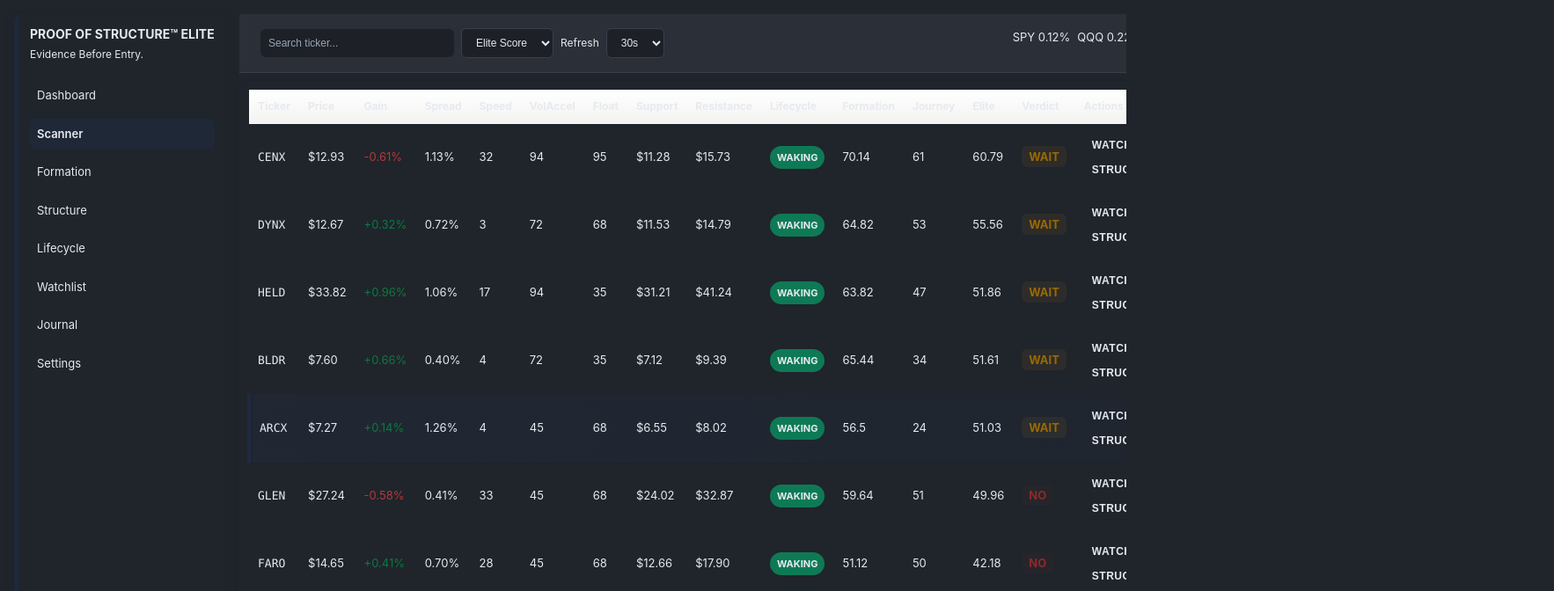
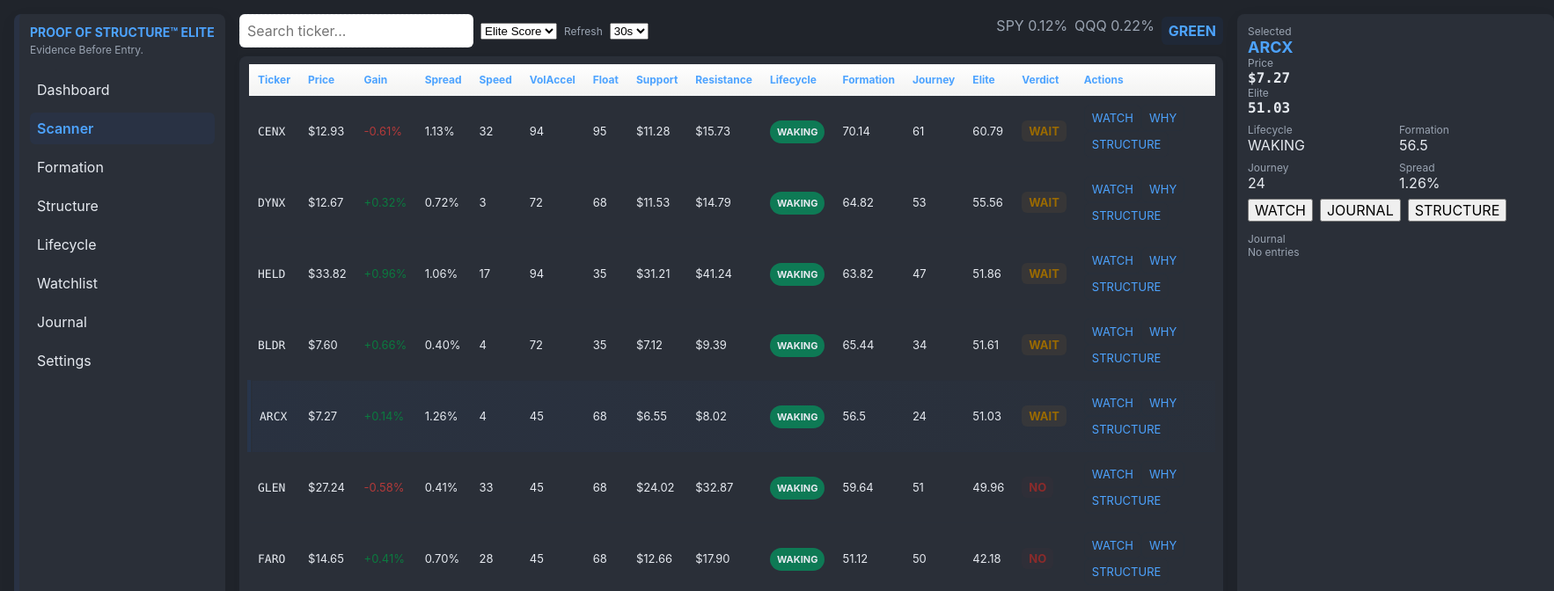
Before and after one commit to Jpuck412/puck-scanner, a Next.js app: page / in a window 1280 px wide. Shown: the top 672 px of the page at 88% size, 1766 px wide, since content can reach past the window. Built offline with nearby package versions, Linux system fonts and the light colour scheme.

Commit message:
Update globals.css

```diff
--- a/app/globals.css
+++ b/app/globals.css
@@ -1,263 +1,36 @@
+:root {
+  --bg: #20242b;
+  --panel: #2a2f38;
+  --deep: #1b2027;
+  --border: #3a404c;
+  --text: #e6eaf0;
+  --muted: #9aa4b2;
+  --blue: #4da3ff;
+  --green: #00d084;
+  --yellow: #ffb547;
+  --red: #ff5c5c;
+}
+
 * {
   box-sizing: border-box;
-  margin: 0;
-  padding: 0;
 }
 
-html, body {
-  width: 100%;
-  height: 100%;
-  background: #20242B;
-  color: #E6EAF0;
-  font-family: -apple-system, BlinkMacSystemFont, 'Segoe UI', 'Roboto', 'Oxygen', 'Ubuntu', 'Cantarell', sans-serif;
-  font-size: 13px;
-  line-height: 1.5;
-  overflow: hidden;
+html,
+body {
+  margin: 0;
+  min-height: 100%;
+  background: var(--bg);
+  color: var(--text);
+  font-family: Inter, system-ui, -apple-system, BlinkMacSystemFont, "Segoe UI",
+    sans-serif;
 }
 
-:root {
-  --bg-primary: #20242B;
-  --bg-panel: #2A2F38;
-  --border-color: #3A404C;
-  --text-primary: #E6EAF0;
-  --text-secondary: #9AA4B2;
-  --accent-blue: #4DA3FF;
-  --success: #00D084;
-  --warning: #FFB547;
-  --danger: #FF5C5C;
-  --header-height: 64px;
-  --sidebar-width: 280px;
-  --transition: all 0.2s ease;
+button,
+input,
+textarea {
+  font: inherit;
 }
 
-/* ============================================================ */
-/* TYPOGRAPHY */
-/* ============================================================ */
-
-h1 {
-  font-size: 32px;
-  font-weight: 700;
-  letter-spacing: -0.5px;
+button {
+  cursor: pointer;
 }
-
-h2 {
-  font-size: 24px;
-  font-weight: 700;
-}
-
-h3 {
-  font-size: 16px;
-  font-weight: 700;
-}
-
-h4 {
-  font-size: 13px;
-  font-weight: 700;
-  text-transform: uppercase;
-  letter-spacing: 1px;
-  color: var(--accent-blue);
-}
-
-p {
-  font-size: 13px;
-  color: var(--text-secondary);
-}
-
-small {
-  font-size: 11px;
-  color: var(--text-secondary);
-  text-transform: uppercase;
-  letter-spacing: 0.5px;
-}
-
-code {
-  font-family: 'SF Mono', Monaco, 'Cascadia Code', 'Roboto Mono', Consolas, 'Courier New', monospace;
-  font-size: 12px;
-  background: rgba(0, 0, 0, 0.3);
-  padding: 2px 6px;
-  border-radius: 4px;
-  color: var(--accent-blue);
-}
-
-/* ============================================================ */
-/* BUTTONS */
-/* ============================================================ */
-
-button {
-  padding: 10px 16px;
-  border: 1px solid var(--border-color);
-  border-radius: 6px;
-  background: var(--bg-panel);
-  color: var(--text-primary);
-  font-size: 12px;
-  font-weight: 600;
-  cursor: pointer;
-  transition: var(--transition);
-  text-transform: uppercase;
-  letter-spacing: 0.5px;
-}
-
-button:hover {
-  background: var(--accent-blue);
-  color: white;
-  border-color: var(--accent-blue);
-}
-
-button:active {
-  opacity: 0.8;
-}
-
-button:disabled {
-  opacity: 0.5;
-  cursor: not-allowed;
-}
-
-button.primary {
-  background: var(--accent-blue);
-  color: white;
-  border-color: var(--accent-blue);
-}
-
-button.success {
-  background: var(--success);
-  color: white;
-  border-color: var(--success);
-}
-
-button.danger {
-  background: var(--danger);
-  color: white;
-  border-color: var(--danger);
-}
-
-/* ============================================================ */
-/* INPUTS */
-/* ============================================================ */
-
-input, select, textarea {
-  padding: 8px 12px;
-  border: 1px solid var(--border-color);
-  border-radius: 6px;
-  background: rgba(0, 0, 0, 0.3);
-  color: var(--text-primary);
-  font-size: 12px;
-  transition: var(--transition);
-}
-
-input:focus, select:focus, textarea:focus {
-  outline: none;
-  border-color: var(--accent-blue);
-  box-shadow: 0 0 0 2px rgba(77, 163, 255, 0.2);
-}
-
-input::placeholder {
-  color: var(--text-secondary);
-}
-
-/* ============================================================ */
-/* UTILITY CLASSES */
-/* ============================================================ */
-
-.text-success { color: var(--success); }
-.text-warning { color: var(--warning); }
-.text-danger { color: var(--danger); }
-.text-secondary { color: var(--text-secondary); }
-
-.bg-success { background: rgba(0, 208, 132, 0.1); }
-.bg-warning { background: rgba(255, 181, 71, 0.1); }
-.bg-danger { background: rgba(255, 92, 92, 0.1); }
-
-/* ============================================================ */
-/* GRID & LAYOUT */
-/* ============================================================ */
-
-.container {
-  display: grid;
-  grid-template-columns: var(--sidebar-width) 1fr;
-  grid-template-rows: var(--header-height) 1fr;
-  width: 100vw;
-  height: 100vh;
-}
-
-.sidebar {
-  grid-column: 1;
-  grid-row: 1 / 3;
-  background: var(--bg-panel);
-  border-right: 1px solid var(--border-color);
-  overflow-y: auto;
-  overflow-x: hidden;
-  padding: 24px 16px;
-  display: flex;
-  flex-direction: column;
-  gap: 16px;
-}
-
-.header {
-  grid-column: 2;
-  grid-row: 1;
-  background: var(--bg-panel);
-  border-bottom: 1px solid var(--border-color);
-  padding: 16px 24px;
-  display: flex;
-  justify-content: space-between;
-  align-items: center;
-}
-
-.main {
-  grid-column: 2;
-  grid-row: 2;
-  overflow-y: auto;
-  overflow-x: hidden;
-  padding: 24px;
-}
-
-/* ============================================================ */
-/* SCROLLBAR */
-/* ============================================================ */
-
-::-webkit-scrollbar {
-  width: 8px;
-  height: 8px;
-}
-
-::-webkit-scrollbar-track {
-  background: var(--bg-primary);
-}
-
-::-webkit-scrollbar-thumb {
-  background: var(--border-color);
-  border-radius: 4px;
-}
-
-::-webkit-scrollbar-thumb:hover {
-  background: var(--text-secondary);
-}
-
-/* ============================================================ */
-/* RESPONSIVE */
-/* ============================================================ */
-
-@media (max-width: 1024px) {
-  :root {
-    --sidebar-width: 240px;
-    font-size: 12px;
-  }
-}
-
-@media (max-width: 768px) {
-  .container {
-    grid-template-columns: 1fr;
-    grid-template-rows: var(--header-height) 1fr;
-  }
-
-  .sidebar {
-    grid-column: 1;
-    grid-row: 1;
-    display: none;
-  }
-
-  .main {
-    grid-column: 1;
-    grid-row: 2;
-  }
-}
```
